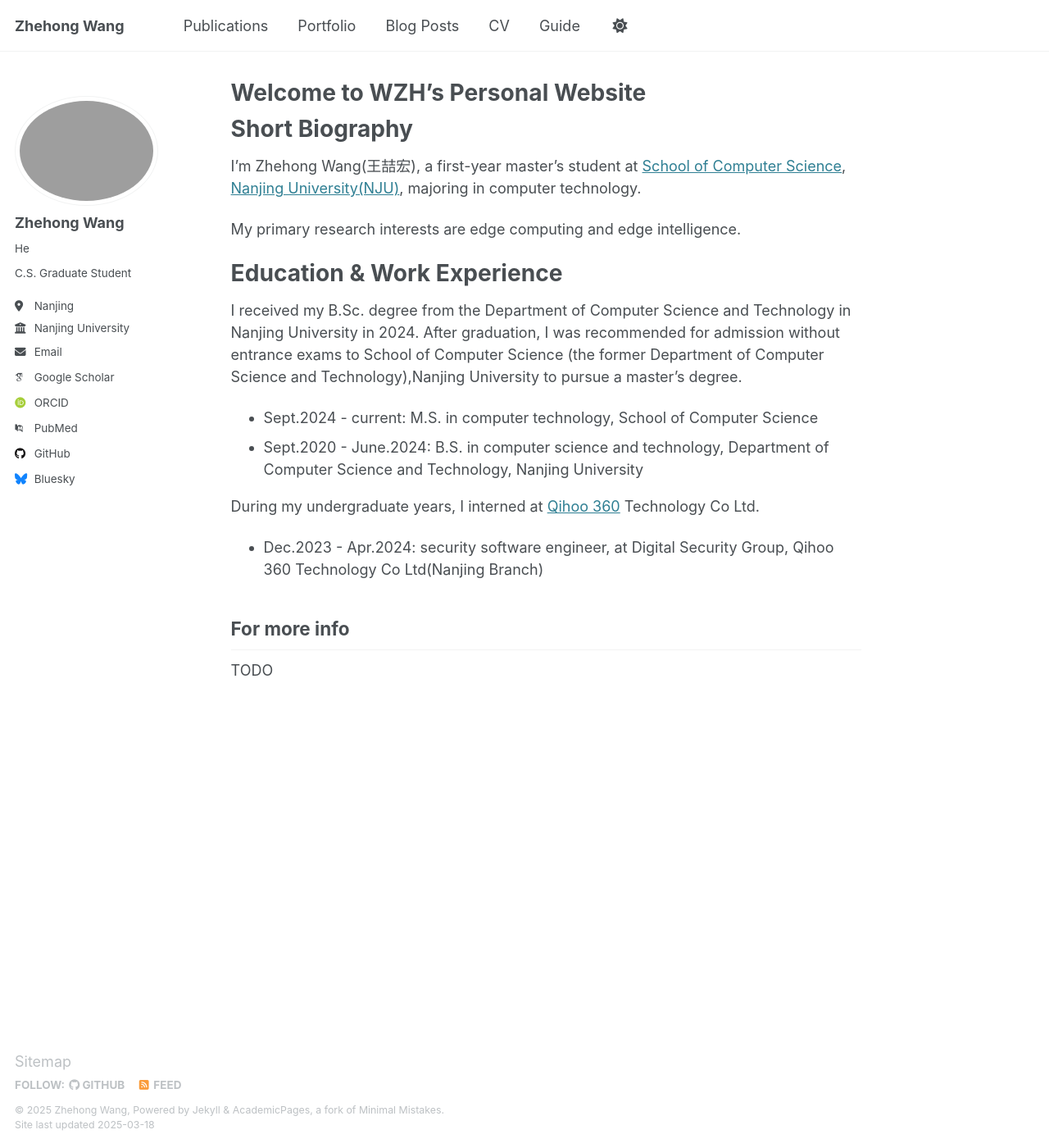
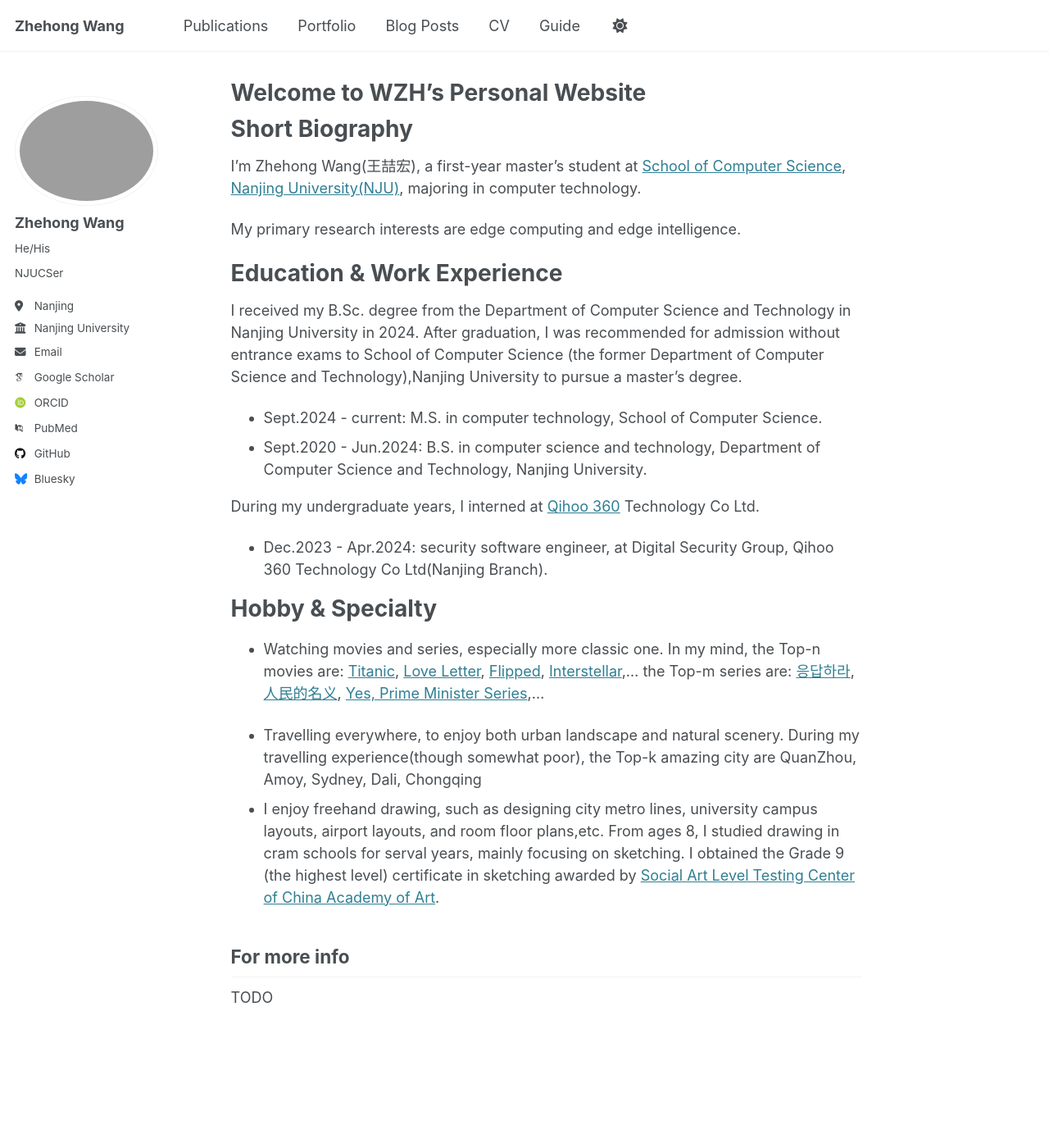
Before and after one commit to Peanow/Peanow.github.io, a Jekyll site: the page built from _pages/about.md, in a window 1280 px wide and 1400 px high. Shown: the whole window at 82% size. Built offline with Jekyll 4.4.1, drawn with Linux system fonts in a browser that asks for light colours; some web fonts are replaced.

Commit message:
add hoby

```diff
--- a/_config.yml
+++ b/_config.yml
@@ -24,8 +24,8 @@ author:
   # Biographic information
   avatar           : "profile.png"
   name             : "Zhehong Wang"
-  pronouns         : "He"
-  bio              : "C.S. Graduate Student"
+  pronouns         : "He/His"
+  bio              : "NJUCSer"
   location         : "Nanjing"
   employer         : "Nanjing University"
   uri              : # URL
--- a/_pages/about.md
+++ b/_pages/about.md
@@ -20,13 +20,31 @@ I received my B.Sc. degree from the Department of Computer Science and Technolog
 After graduation, I was recommended for admission without entrance exams to
 School of Computer Science (the former Department of Computer Science and Technology),Nanjing University to pursue a master's degree.
 
-* Sept.2024 - current: M.S. in computer technology, School of Computer Science
-* Sept.2020 - June.2024: B.S. in computer science and technology, Department of Computer Science and Technology, Nanjing University
+* Sept.2024 - current: M.S. in computer technology, School of Computer Science.
+* Sept.2020 - Jun.2024: B.S. in computer science and technology, Department of Computer Science and Technology, Nanjing University.
 
 During my undergraduate years, I interned at [Qihoo 360](https://www.360.cn/) Technology Co Ltd.
 
-* Dec.2023 - Apr.2024: security software engineer, at Digital Security Group, Qihoo 360 Technology Co Ltd(Nanjing Branch)
+* Dec.2023 - Apr.2024: security software engineer, at Digital Security Group, Qihoo 360 Technology Co Ltd(Nanjing Branch).
 
+Hobby & Specialty
+======
+* Watching movies and series, especially more classic one.
+In my mind, the Top-n movies are:
+[Titanic](https://movie.douban.com/subject/1292722/),
+[Love Letter](https://movie.douban.com/subject/1292220/),
+[Flipped](https://movie.douban.com/subject/3319755/),
+[Interstellar](https://movie.douban.com/subject/1889243/),...
+the Top-m series are:
+[응답하라](https://movie.douban.com/subject/26302614/),
+[人民的名义](https://movie.douban.com/subject/26727273/),
+[Yes, Prime Minister Series](https://movie.douban.com/subject/1441948/),...
+
+* Travelling everywhere, to enjoy both urban landscape and natural scenery.
+During my travelling experience(though somewhat poor), the Top-k amazing city are QuanZhou, Amoy, Sydney, Dali, Chongqing
+* I enjoy freehand drawing, such as
+designing city metro lines, university campus layouts, airport layouts, and room floor plans,etc.
+From ages 8, I studied drawing in cram schools for serval years, mainly focusing on sketching. I obtained the Grade 9 (the highest level) certificate in sketching awarded by [Social Art Level Testing Center of China Academy of Art](https://mskj.caa.edu.cn/).
 
 For more info
 ------
```
